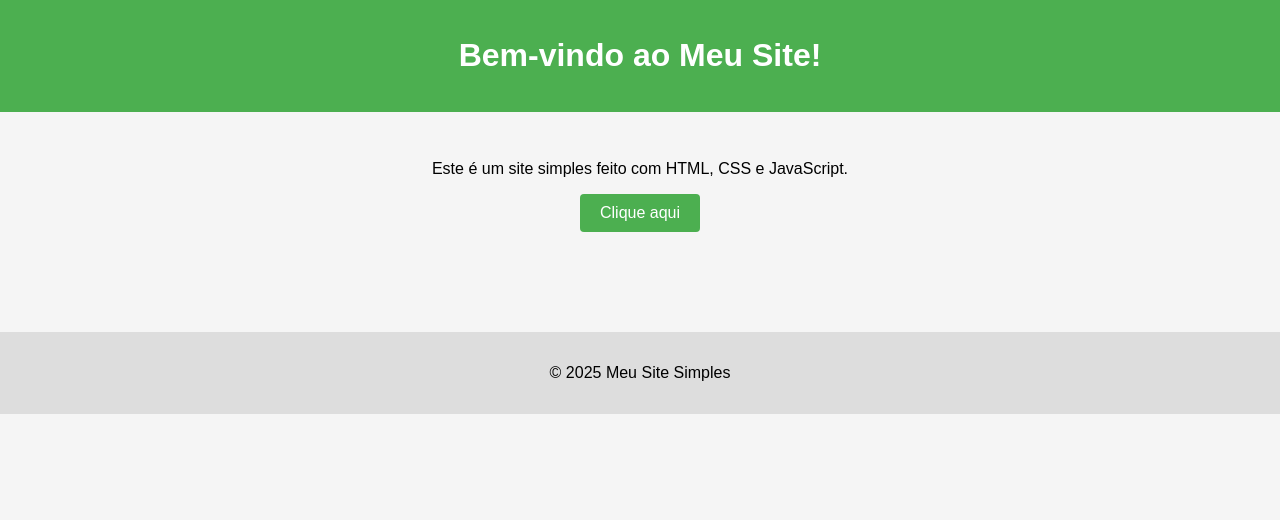
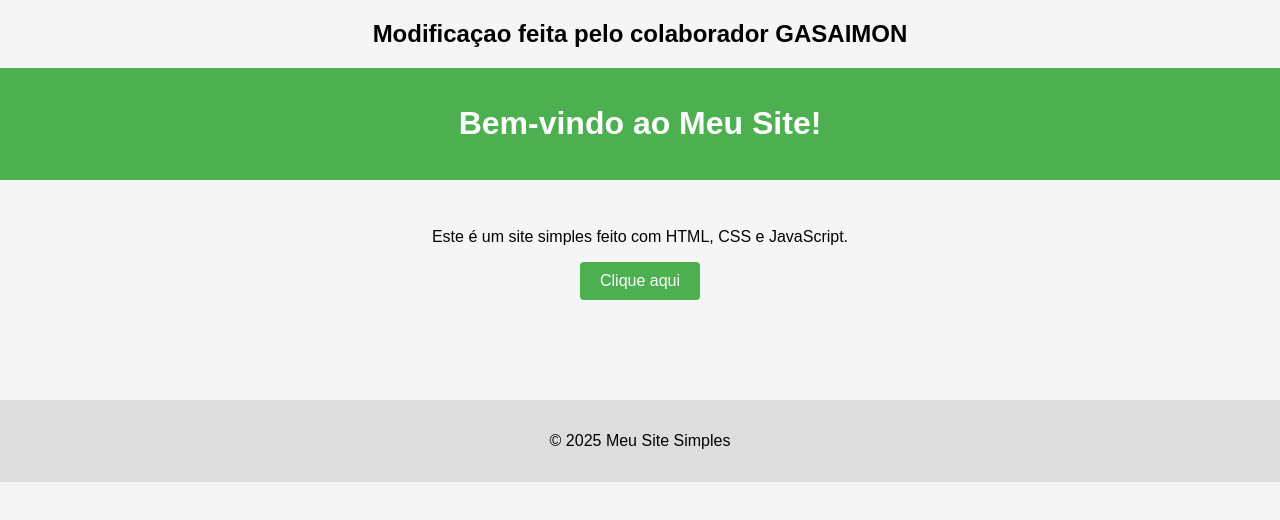
Before and after one commit to dulands/CI_CD, a plain HTML site: page index.html in a window 1280 px wide. Drawn offline with Linux system fonts and the light colour scheme.

Commit message:
feat: Alteração no index pelo colaborador gasaimon

```diff
--- a/index.html
+++ b/index.html
@@ -4,6 +4,7 @@
   <meta charset="UTF-8" />
   <meta name="viewport" content="width=device-width, initial-scale=1.0" />
   <title>Meu Site Simples DEVELOP TESTE!!!!</title>
+  <h2>Modificaçao feita pelo colaborador GASAIMON</h2>
   <style>
     body {
       font-family: Arial, sans-serif;
```
